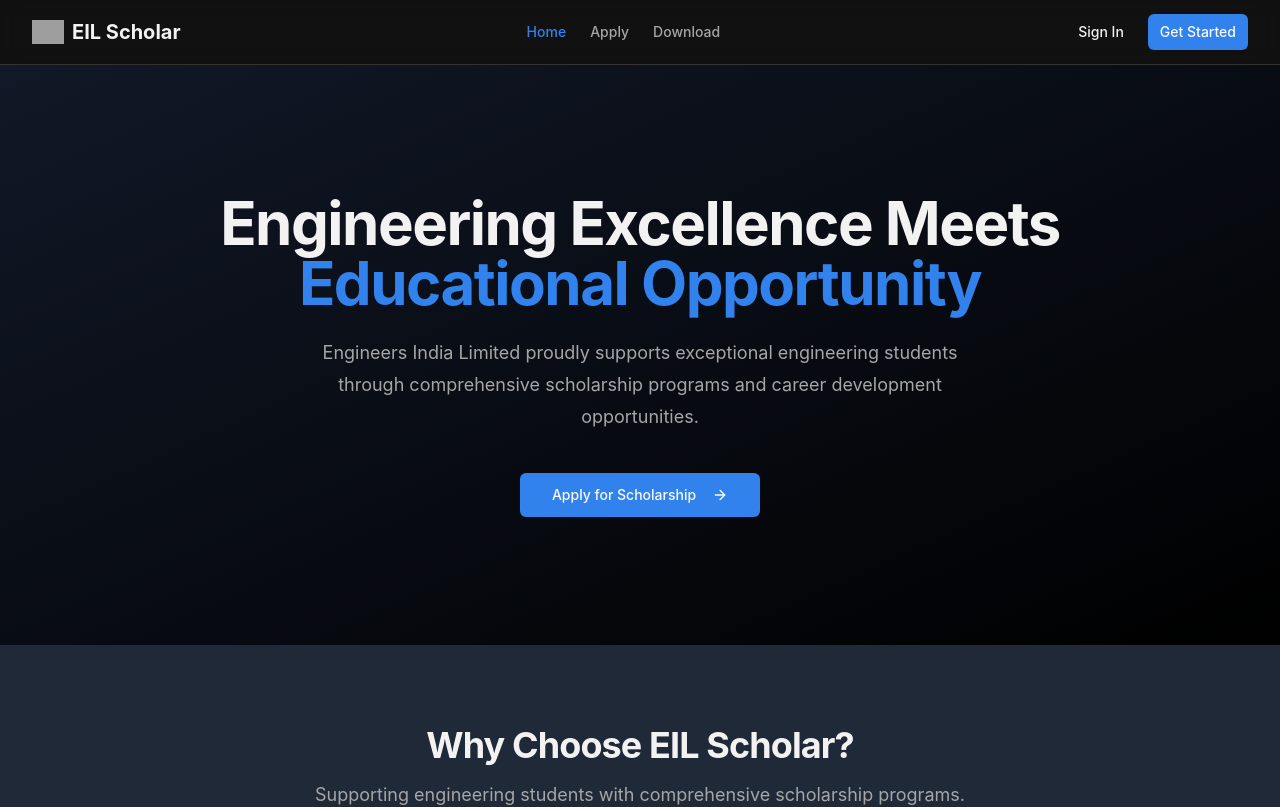
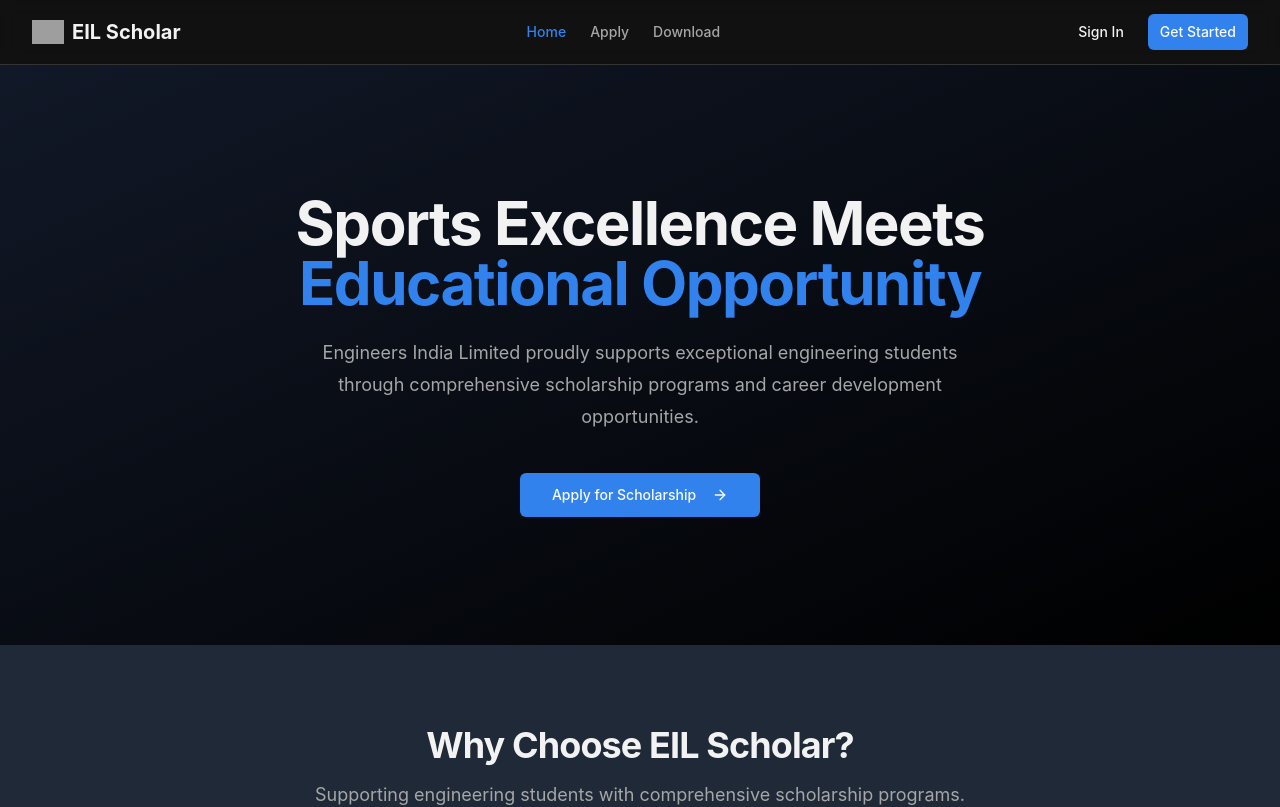
Before and after one commit to ashnegi1/Sports-scholarship1, a React (Vite) app: page / in a window 1280 px wide. Shown: the top 807 px of the page. Built offline with nearby package versions, Linux system fonts and the light colour scheme; grey boxes are pictures that could not be loaded; the HTML template or start-up script is replaced by a standard one.

Commit message:
title name change

```diff
--- a/src/pages/Index.tsx
+++ b/src/pages/Index.tsx
@@ -115,7 +115,7 @@
         <div className="container relative">
           <div className="mx-auto max-w-4xl text-center">
             <h1 className="text-4xl font-bold tracking-tight text-foreground lg:text-6xl">
-              Engineering Excellence Meets
+              Sports Excellence Meets
               <span className="text-primary"> Educational Opportunity</span>
             </h1>
             <p className="mt-6 text-lg leading-8 text-muted-foreground max-w-2xl mx-auto">
```
